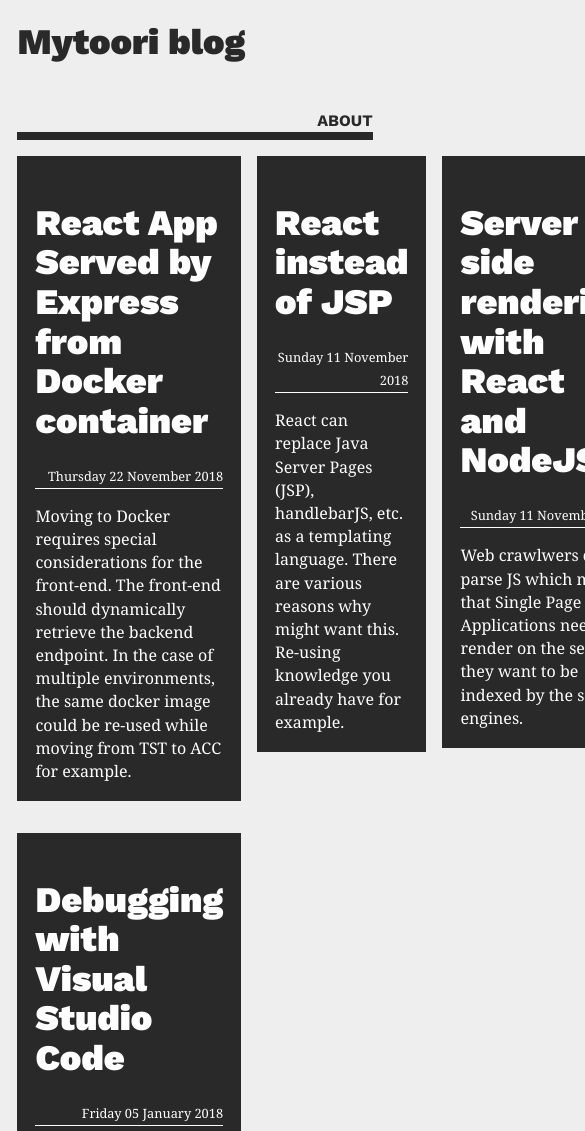
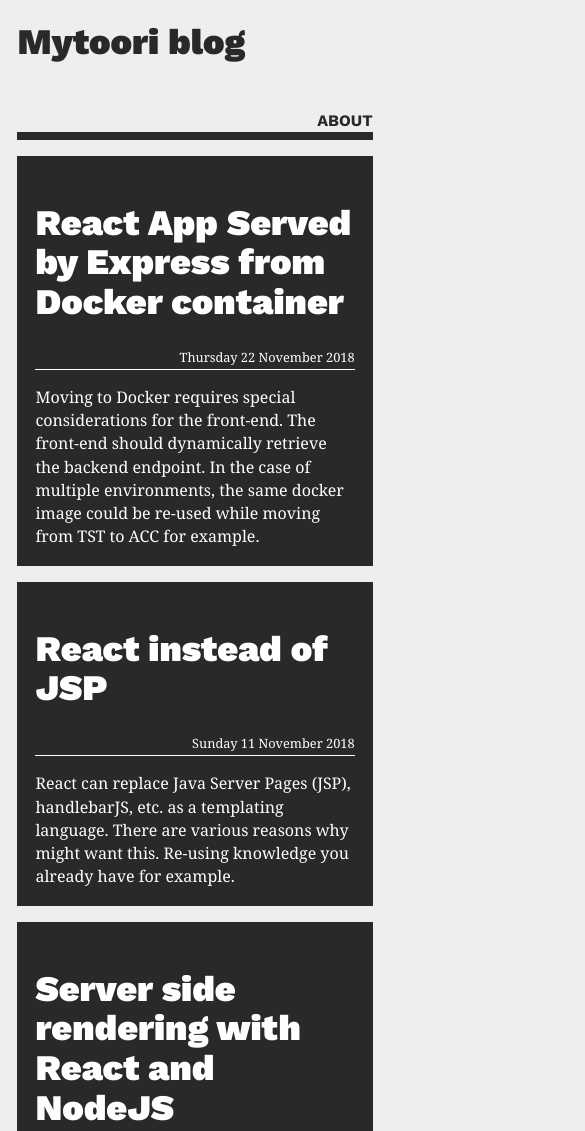
Before and after one commit to Giwan/mytoori-blog, a Gatsby site: page / in a window 390 px wide. Shown: the top 1131 px of the page, 585 px wide, since content can reach past the window. Built offline with nearby package versions, Linux system fonts and the light colour scheme; Gatsby itself is replaced by a stand-in of ours.

Commit message:
adds responsiveness for main page

```diff
--- a/src/pages/index.js
+++ b/src/pages/index.js
@@ -1,16 +1,9 @@
-import React from "react";
-import { graphql } from "gatsby";
-import Layout from "../components/layout";
-import Menu from "../components/menu";
-import PostItem from "../components/postItem";
-
-import { spacing } from "../components/style";
-
-const listStyle = {
-    display: "grid",
-    gridTemplateColumns: "repeat(3, 1fr)",
-    gridGap: spacing.default,
-};
+import React from "react"
+import { graphql } from "gatsby"
+import Layout from "../components/layout"
+import Menu from "../components/menu"
+import PostItem from "../components/postItem"
+import "../style/index.css"
 
 const Index = ({
     data: {
@@ -19,16 +12,16 @@
 }) => {
     const Posts = edges.map(({ node }) => (
         <PostItem key={node.id} node={node} />
-    ));
+    ))
     return (
         <Layout>
             <Menu />
-            <div style={listStyle}>{Posts}</div>
+            <div className="mb-posts__container">{Posts}</div>
         </Layout>
-    );
-};
+    )
+}
 
-export default Index;
+export default Index
 
 export const pageQuery = graphql`
     query {
@@ -48,4 +41,4 @@
             }
         }
     }
-`;
+`
--- /dev/null
+++ b/src/style/index.css
@@ -0,0 +1,7 @@
+@media (min-width: 600px) {
+    .mb-posts__container {
+        display: grid;
+        grid-template-columns: repeat(3, 1fr);
+        grid-gap: 10px;
+    }
+}
```
